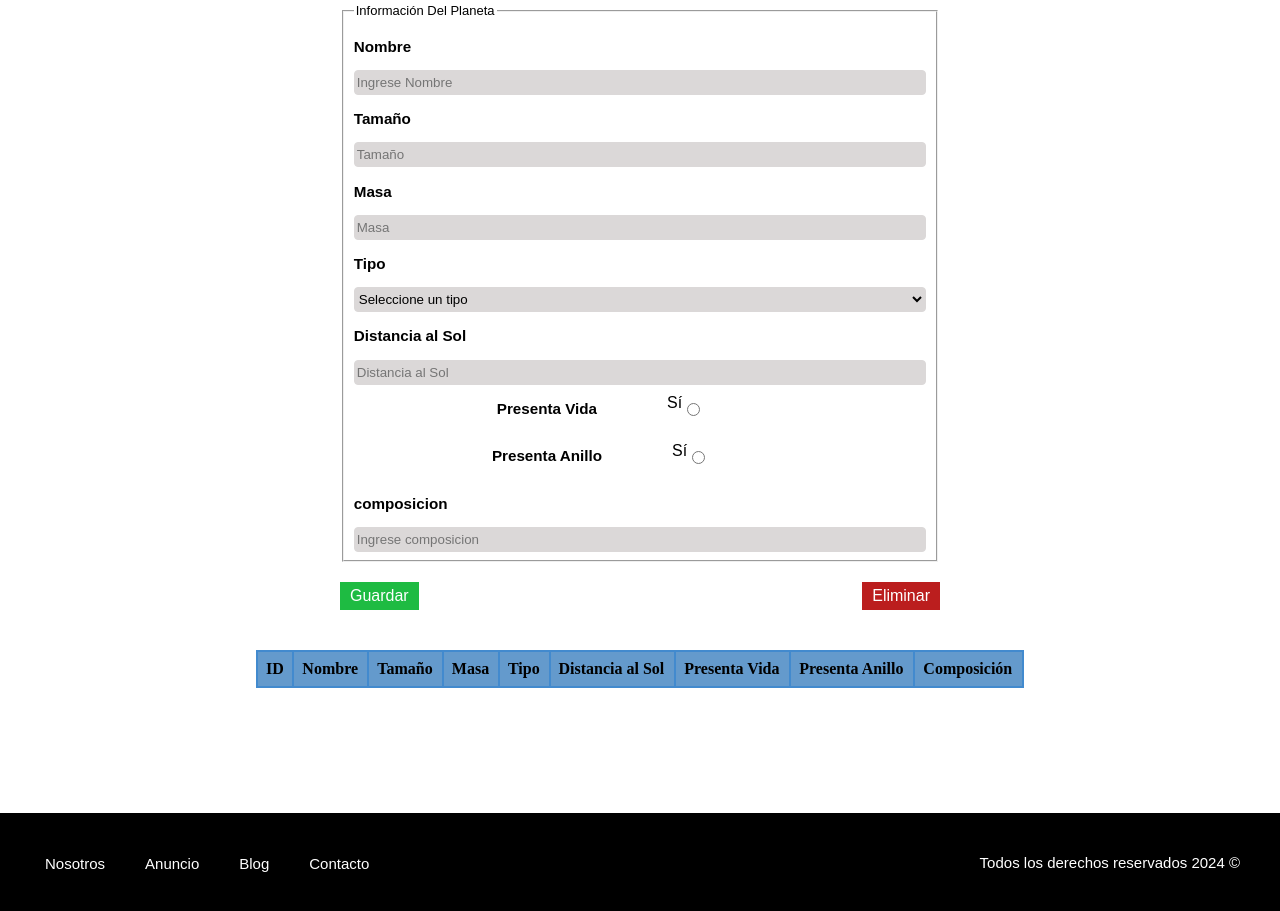
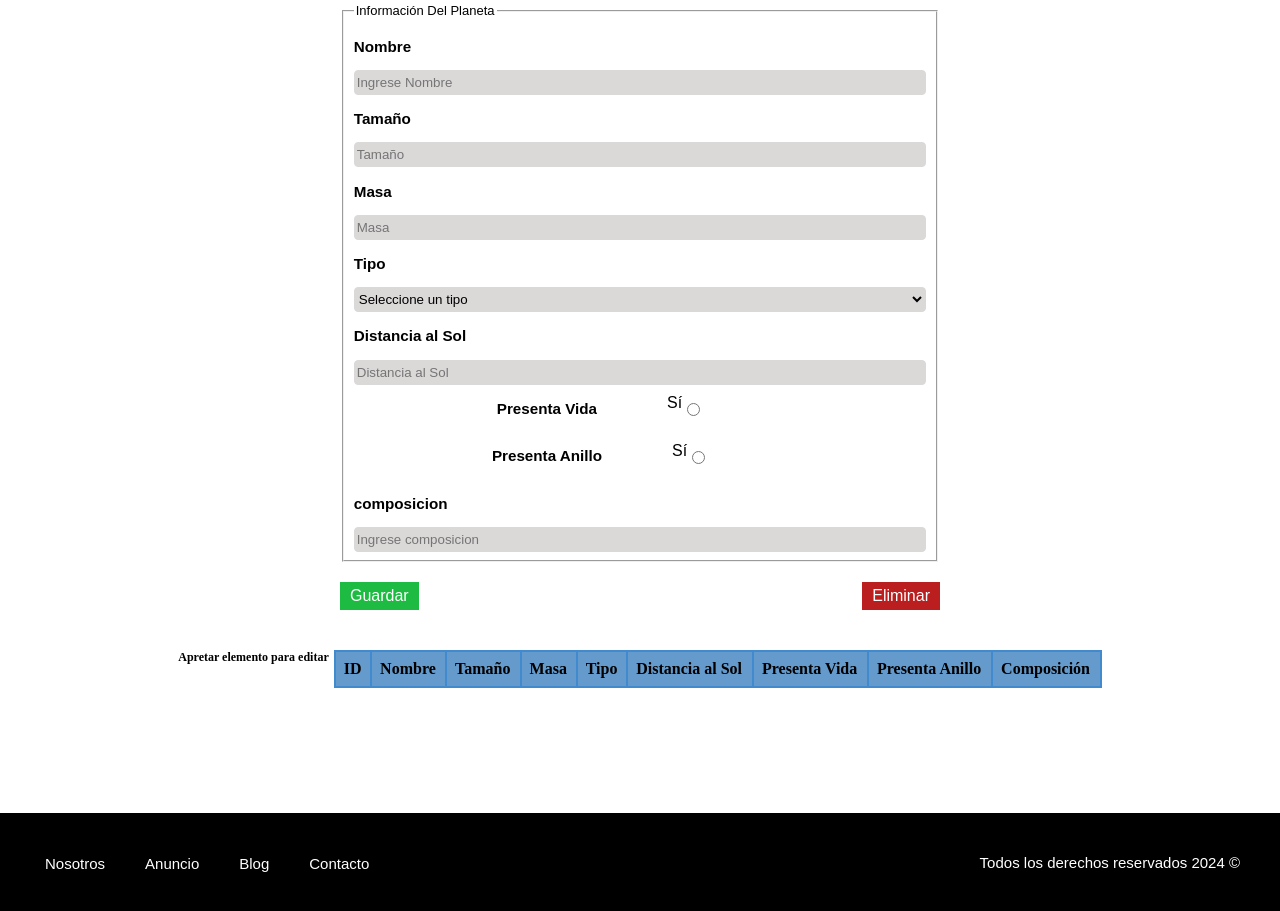
Before and after one commit to Pii005/PP-LABO3-20052024, a plain HTML site: page index.html in a window 1280 px wide. Shown: the part 297-1208 px from the top of the page. Drawn offline with Linux system fonts and the light colour scheme.

Commit message:
Update index.html

```diff
--- a/index.html
+++ b/index.html
@@ -108,6 +108,7 @@
     </div>
 
     <div class="container-table tabla">
+        <label id="edit-label" style="font-size: 12px; font-weight: bold; margin-bottom: 5px; margin-right: 5px;">Apretar elemento para editar</label>
         <table id="table-items" class="table-items table-stripped tabla">
             <thead>
                 <tr class="tabla">
```
